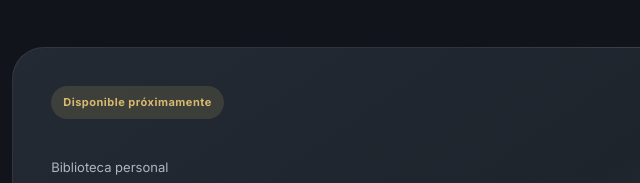
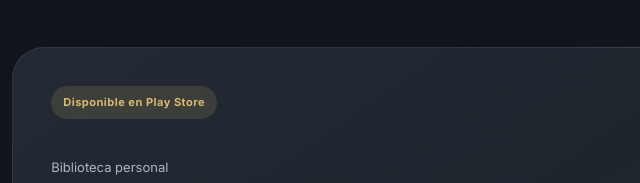
Before and after one commit to redwingstudios/redwingstudios.github.io, a plain HTML site: page index.html in a window 1280 px wide. Shown: the part 1243-1426 px from the top of the page, 39-679 px from the left. Drawn offline with Linux system fonts and the light colour scheme.

Commit message:
Update index.html

```diff
--- a/index.html
+++ b/index.html
@@ -264,7 +264,7 @@
             <article class="project-card grimorio-card">
 
                 <div class="project-badge">
-                    Disponible próximamente
+                    Disponible en Play Store
                 </div>
 
 
```
